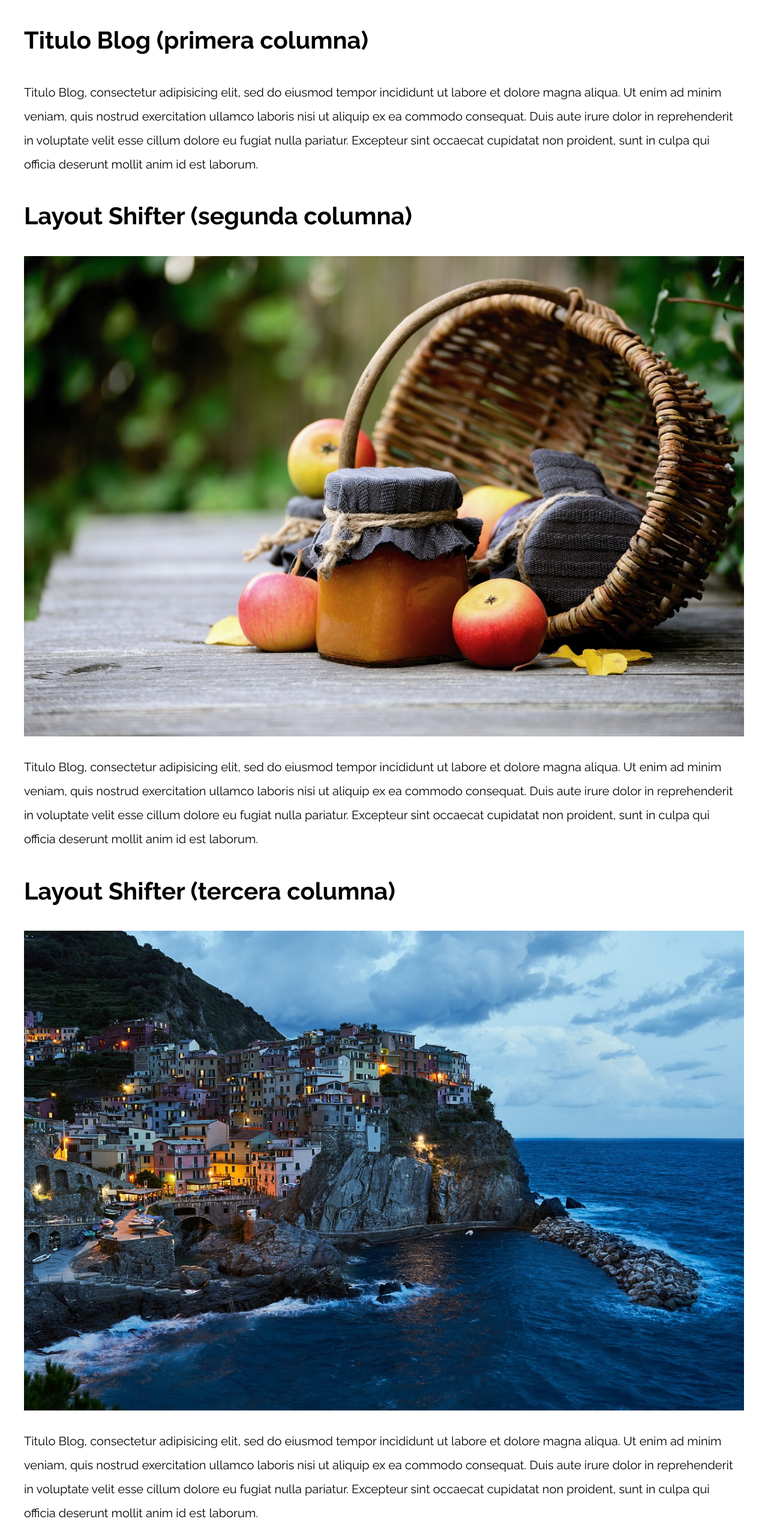
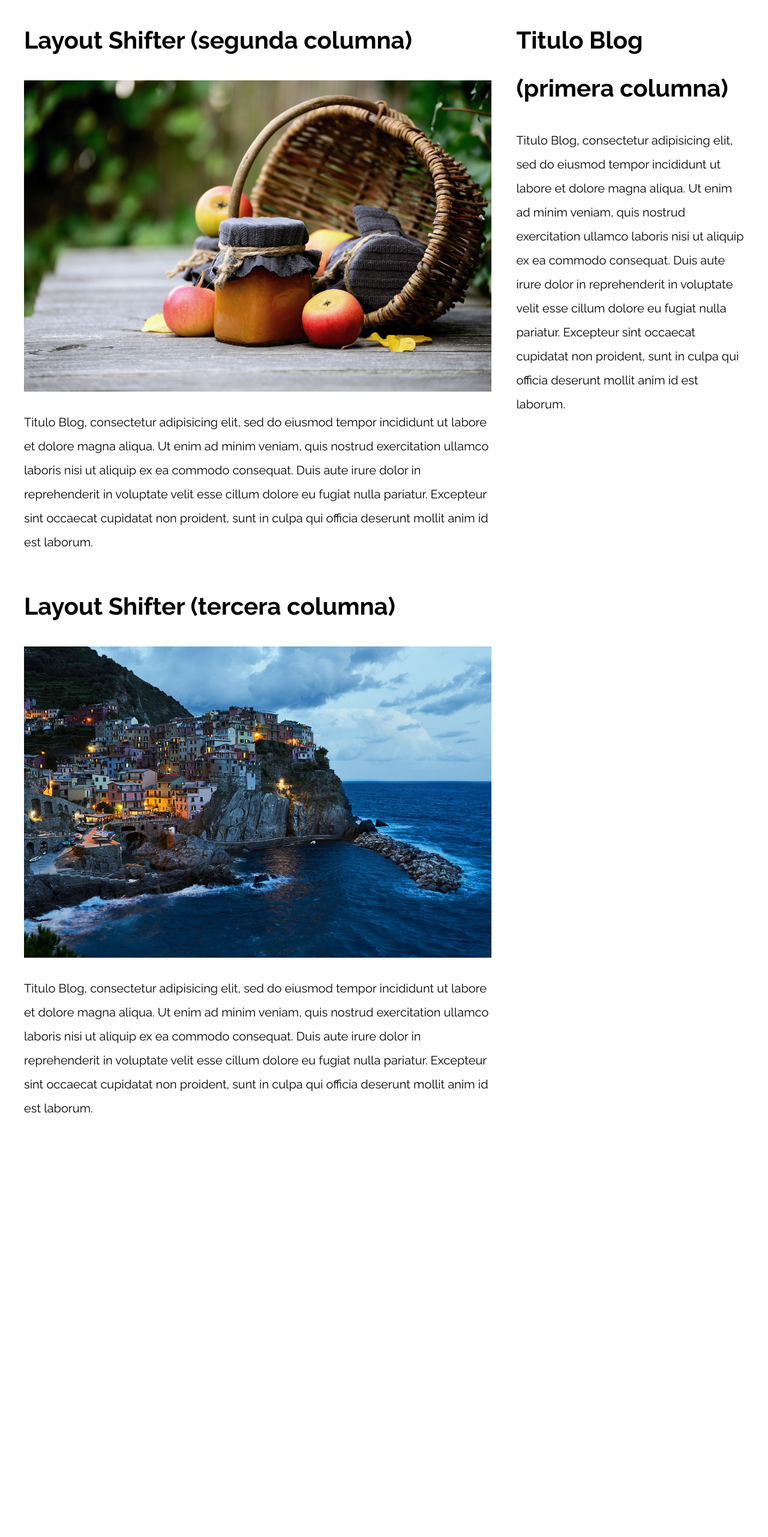
Before and after one commit to lucciano12/Dise-o-web-full, a PHP site: page / in a window 1280 px wide. Shown: the whole page at 60% size. After the commit the page ends 1856 px from the top, so only its background shows below. Run offline with PHP 8.4, Linux system fonts and the light colour scheme.

Commit message:
13/01
Termiando el modulo de repaso sobre

flexbox
grid
sidebar (flexbox/grid)
layout shifter (flexbox/grid)
mostly-fluid
tiny_tweaks

```diff
--- a/Introduccion HTML/PatronesRWD/PatronesRWD/09-con_sidebar_css_grid/index.html
+++ b/Introduccion HTML/PatronesRWD/PatronesRWD/09-con_sidebar_css_grid/index.html
@@ -12,7 +12,7 @@
 
 <body>
 
-    <div class="contenedor">
+    <div class="contenedor con-sidebar">
         <article>
             <h1>Entrada del Blog</h1>
             <img src="img/imagen1.jpg">
--- a/Introduccion HTML/PatronesRWD/PatronesRWD/10-con_sidebar_flexbox/index.html
+++ b/Introduccion HTML/PatronesRWD/PatronesRWD/10-con_sidebar_flexbox/index.html
@@ -12,7 +12,7 @@
 
 <body>
 
-    <div class="contenedor">
+    <div class="contenedor con-sidebar">
         <article>
             <h1>Entrada del Blog</h1>
             <img src="img/imagen1.jpg">
--- a/Introduccion HTML/PatronesRWD/PatronesRWD/11-layout_shifter_css_grid/index.html
+++ b/Introduccion HTML/PatronesRWD/PatronesRWD/11-layout_shifter_css_grid/index.html
@@ -12,8 +12,8 @@
 
 <body>
 
-    <div class="contenedor">
-        <aside>
+    <div class="contenedor layout-shifter">
+        <aside class="sidebar">
             <h1>Titulo Blog (primera columna)</h1>
             <p>
                 Titulo Blog, consectetur adipisicing elit, sed do eiusmod tempor incididunt ut labore et dolore magna aliqua. Ut enim ad minim veniam, quis nostrud exercitation ullamco laboris nisi ut aliquip ex ea commodo consequat. Duis aute irure dolor in reprehenderit
@@ -21,7 +21,7 @@
             </p>
         </aside>
 
-        <main>
+        <main class="contenido-principal">
             <article class="entrada-blog">
                 <h1>Layout Shifter (segunda columna)</h1>
                 <img src="img/imagen1.jpg">
--- a/Introduccion HTML/PatronesRWD/PatronesRWD/12-layout_shifter_flexbox/css/styles.css
+++ b/Introduccion HTML/PatronesRWD/PatronesRWD/12-layout_shifter_flexbox/css/styles.css
@@ -10,7 +10,7 @@ html {
 }
 
 body {
-    font-family: 'Raleway', sans-serif;
+  font-family: "Raleway", sans-serif;
   font-size: 1.6rem;
   line-height: 2;
 }
@@ -39,7 +39,7 @@ p {
 
 .entrada-blog a {
   display: inline-block;
-    background-color: #2196F3;
+  background-color: #2196f3;
   color: white;
   padding: 10px 20px;
   text-decoration: none;
@@ -48,3 +48,47 @@ p {
 }
 
 /** CODIGO AQUI **/
+
+@media (min-width: 768px) {
+  .layout-shifter {
+    display: flex;
+    flex-direction: column-reverse;
+    /* cambia la direccion del contenido abajo hacia arriba */
+  }
+
+  .contenido-principal{
+    display: flex;
+    /* Al declarar el flex por defecto crea la caja flexible
+    y ordena los contenido de izq a derec como una caja o arreglo */
+    justify-content: space-between;
+  }
+
+  .entrada-blog{
+    flex: 0 0 calc(50% - 2rem);
+  }
+
+}
+
+@media (min-width: 992px) {
+  .layout-shifter {
+    flex-direction: row;
+    justify-content: space-between; /* Separacion a medias */
+  }
+
+  .contenido-principal {
+    flex: 0 0 calc(66.6% - 2rem);
+    flex-wrap: wrap; /* el contenido automaticamente sigue a la izq */
+  }
+
+  .sidebar {
+    flex: 0 0 calc(33.3% - 2rem);
+    order: 2; /* Order es el orden que le doy a la caja flexible,
+        es como un arreglo dandole el orden al contenido donde debe ir
+        . Si el valor del order es -1 va al principio, mientra 1,2,3,4,etc lo va
+        mostrar al final*/
+  }
+
+  .entrada-blog{
+    flex: 0 0 100%;
+  }
+}
--- a/Introduccion HTML/PatronesRWD/PatronesRWD/12-layout_shifter_flexbox/index.html
+++ b/Introduccion HTML/PatronesRWD/PatronesRWD/12-layout_shifter_flexbox/index.html
@@ -12,8 +12,8 @@
 
 <body>
 
-    <div class="contenedor">
-        <aside>
+    <div class="contenedor layout-shifter">
+        <aside class="sidebar">
             <h1>Titulo Blog (primera columna)</h1>
             <p>
                 Titulo Blog, consectetur adipisicing elit, sed do eiusmod tempor incididunt ut labore et dolore magna aliqua. Ut enim ad minim veniam, quis nostrud exercitation ullamco laboris nisi ut aliquip ex ea commodo consequat. Duis aute irure dolor in reprehenderit
@@ -21,7 +21,7 @@
             </p>
         </aside>
 
-        <main>
+        <main class="contenido-principal">
             <article class="entrada-blog">
                 <h1>Layout Shifter (segunda columna)</h1>
                 <img src="img/imagen1.jpg">
```
Also changed, not shown: Introduccion HTML/PatronesRWD/PatronesRWD/07-column_drop_css_grid/css/styles.css (+23 -0 lines), Introduccion HTML/PatronesRWD/PatronesRWD/08-column_drop_flexbox/css/styles.css (+26 -2 lines), Introduccion HTML/PatronesRWD/PatronesRWD/08-column_drop_flexbox/index.html (+4 -4 lines), Introduccion HTML/PatronesRWD/PatronesRWD/09-con_sidebar_css_grid/css/styles.css (+14 -0 lines), Introduccion HTML/PatronesRWD/PatronesRWD/10-con_sidebar_flexbox/css/styles.css (+19 -0 lines), Introduccion HTML/PatronesRWD/PatronesRWD/11-layout_shifter_css_grid/css/styles.css (+44 -3 lines), Introduccion HTML/PatronesRWD/PatronesRWD/13-mostly_fluid/css/styles.css (+22 -0 lines), Introduccion HTML/PatronesRWD/PatronesRWD/14-tiny_tweaks/css/styles.css (+12 -0 lines). Lines whose indentation alone changed are shown as unchanged.
